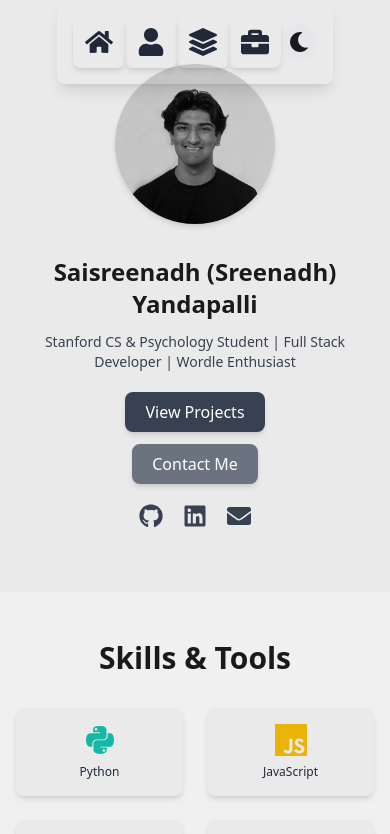
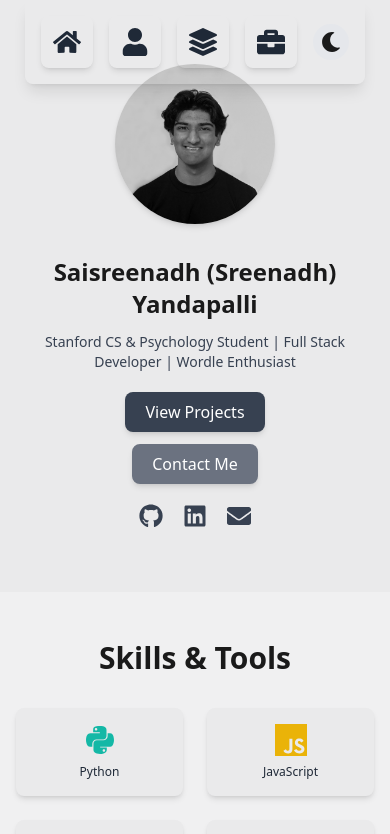
Before and after one commit to saisreenadh/Portfolio-Site, a Next.js app: page / in a window 390 px wide. Shown: the top 834 px of the page. Built offline with nearby package versions, Linux system fonts and the light colour scheme.

Commit message:
Update Layout: fix navbar spacing and mobile behavior

```diff
--- a/src/app/layout.js
+++ b/src/app/layout.js
@@ -23,7 +23,7 @@ export default function Layout({ children }) {
       <body className="min-h-screen flex flex-col bg-background text-foreground">
         <ThemeProvider>
           {/* Navigation Bar */}
-          <nav className="fixed top-0 left-1/2 transform -translate-x-1/2 z-50 flex justify-center bg-top-dark shadow-lg rounded-lg p-4 bg-opacity-90 md:top-1/2 md:right-0 md:transform md:-translate-y-1/2 md:left-auto md:flex-col md:justify-center md:space-y-6">
+          <nav className="fixed top-0 left-1/2 transform -translate-x-1/2 z-50 flex justify-center bg-top-dark shadow-lg rounded-lg p-4 bg-opacity-90 space-x-4 md:space-x-0 md:top-1/2 md:right-0 md:transform md:-translate-y-1/2 md:left-auto md:flex-col md:justify-center md:space-y-6">
             <NavItem href="/" Icon={FaHome} label="Home" />
             <NavItem href="/me" Icon={FaUser} label="Me" />
             <NavItem href="/projects" Icon={FaLayerGroup} label="Projects" />
@@ -76,10 +76,11 @@ function NavItem({ href, Icon, label }) {
   return (
     <a
       href={href}
-      className="relative group flex items-center justify-center bg-card-bg rounded-lg p-3 shadow-md hover:scale-105 transition-transform"
+      className="relative group flex items-center justify-center bg-card-bg rounded-lg p-3 shadow-md hover:scale-105 transition-transform md:space-x-3"
     >
       <Icon size={28} className="text-gray-800 dark:text-[#EAEAEA]" />
-      <span className="absolute right-full mr-2 px-2 py-1 text-sm bg-gray-800 text-white rounded-lg opacity-0 group-hover:opacity-100 transition-opacity">
+      {/* Hidden text on mobile */}
+      <span className="hidden md:block absolute right-full mr-2 px-2 py-1 text-sm bg-gray-800 text-white rounded-lg opacity-0 group-hover:opacity-100 transition-opacity">
         {label}
       </span>
     </a>
```
